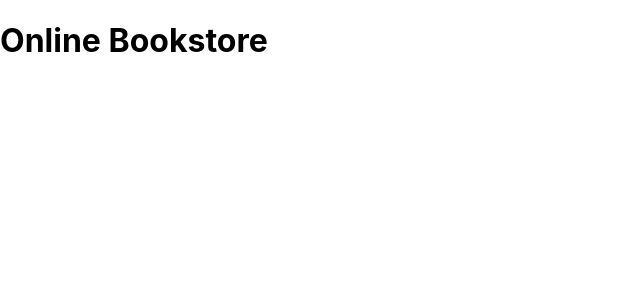
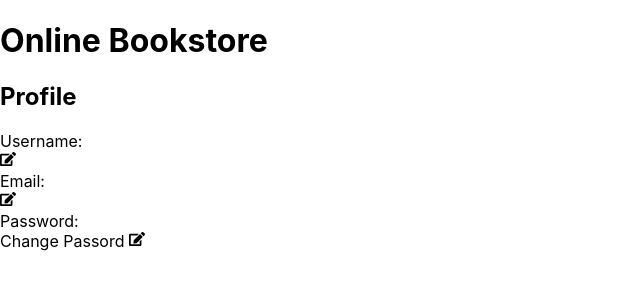
Before and after one commit to timothyroybd/bookstore_api, a React (Create React App) app in the folder frontend/: page /profile in a window 1280 px wide. Before the commit this address had no page. Shown: the top 300 px of the page, without its empty margins (0-640 px from the left). Built offline with nearby package versions, Linux system fonts and the light colour scheme; no server answers.

Commit message:
profile info and editing possible

```diff
--- a/frontend/package.json
+++ b/frontend/package.json
@@ -7,6 +7,7 @@
     "cra-template": "1.2.0",
     "react": "^19.0.0",
     "react-dom": "^19.0.0",
+    "react-icons": "^5.4.0",
     "react-router-dom": "^7.1.0",
     "react-scripts": "5.0.1"
   },
--- a/frontend/src/App.js
+++ b/frontend/src/App.js
@@ -4,6 +4,7 @@ import {BrowserRouter as Router, Route, Routes } from "react-router-dom";
 import Library from "./components/Library";
 import Login from "./components/Login"
 import Signup from "./components/Signup";
+import Profile from "./components/Profile";
 function App() {
   const [token, setToken]= useState('')
   return (
@@ -16,6 +17,7 @@ function App() {
           <Route path = "/" element = {<Login setToken = {setToken} /> } />
           <Route path = "/library" element = {<Library token = {token} /> } />
           <Route path="/signup" element={<Signup setToken={setToken}/>} />
+          <Route path="profile" element={<Profile token={token} />} />
 
 
         </Routes>
--- a/frontend/src/components/Library.js
+++ b/frontend/src/components/Library.js
@@ -1,5 +1,6 @@
 import React, { useState, useEffect } from 'react';
 import api from '../services/api';
+import {Link} from "react-router-dom"
 
 const Library = ({ token }) => {
   const [books, setBooks] = useState([]);
@@ -36,6 +37,8 @@ const Library = ({ token }) => {
   return (
     <div>
       <h1> Library</h1>
+      <Link to ="/profile">Profile</Link>
+
       <ul>
         {books.map((book) => (
           <li key={book._id}>{book.title}</li>
--- /dev/null
+++ b/frontend/src/components/Profile.js
@@ -0,0 +1,96 @@
+import React, { useState, useEffect } from 'react';
+import api from '../services/api';
+import { FaEdit } from 'react-icons/fa';
+const Profile = ({ token }) => {
+  const [user, setUser] = useState({ username: '', email: '', password: '' });
+  const [editingField, setEditingField] = useState('')
+
+  useEffect(() => {
+    const fetchUser = async() => {
+        try{
+            const response = await api.get('/auth/profile', {
+                headers: {'x-auth-token': token}
+            })
+            setUser({...response.data, password: ''})
+        }catch(err){
+            console.error('Error detching user data', err)
+        }
+    }
+    fetchUser()
+  }, [token])
+
+  const handleInputChange = (e) => {
+    const {name, value} = e.target
+    setUser({...user, [name]: value})
+  }
+  const handleBlur = async() => {
+    try{
+        await api.put('/auth/profile', user, {
+            headers: {'x-auth-token': token}
+        })
+        setEditingField('')
+    }
+    catch(err){
+        console.error('Error updating profile', err)
+    }
+  }
+
+  return (
+    <div>
+      <h2>Profile</h2>
+      <div>
+        <label>Username:</label>
+        {editingField === 'username' ? (
+          <input
+            type="text"
+            name="username"
+            value={user.username}
+            onChange={handleInputChange}
+            onBlur={handleBlur}
+            autoFocus
+          />
+        ) : (
+          <div onClick={() => setEditingField('username')}>
+            {user.username} <FaEdit />
+          </div>
+        )}
+      </div>
+      <div>
+        <label>Email: </label>
+        {editingField === 'email' ? (
+          <input
+            type="email"
+            name="email"
+            value={user.email}
+            onChange={handleInputChange}
+            onBlur={handleBlur}
+            autoFocus
+          ></input>
+        ) : (
+          <div onClick={() => setEditingField('email')}>
+            {user.email} <FaEdit />{' '}
+          </div>
+        )}
+      </div>
+      <div>
+        <label>Password: </label>
+        {editingField === 'password' ? (
+          <input
+            type="password"
+            name="password"
+            value={user.password}
+            onChange={handleInputChange}
+            onBlur={handleBlur}
+            autoFocus
+          />
+        ) : (
+          <div onClick={() => setEditingField('password')}>
+            Change Passord <FaEdit />{' '}
+          </div>
+        )}
+      </div>
+    </div>
+  );
+};
+
+export default Profile;
```
Also changed, not shown: 2 other files (tests, documents, lock files or other folders).
